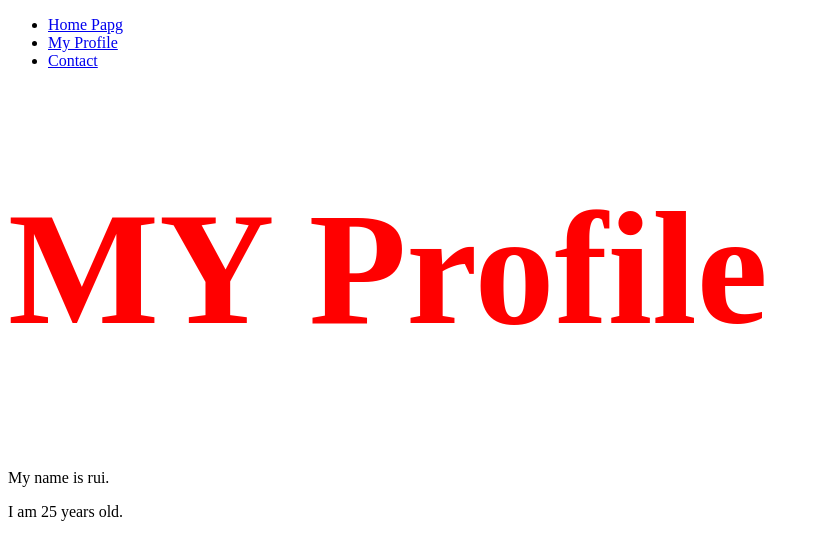
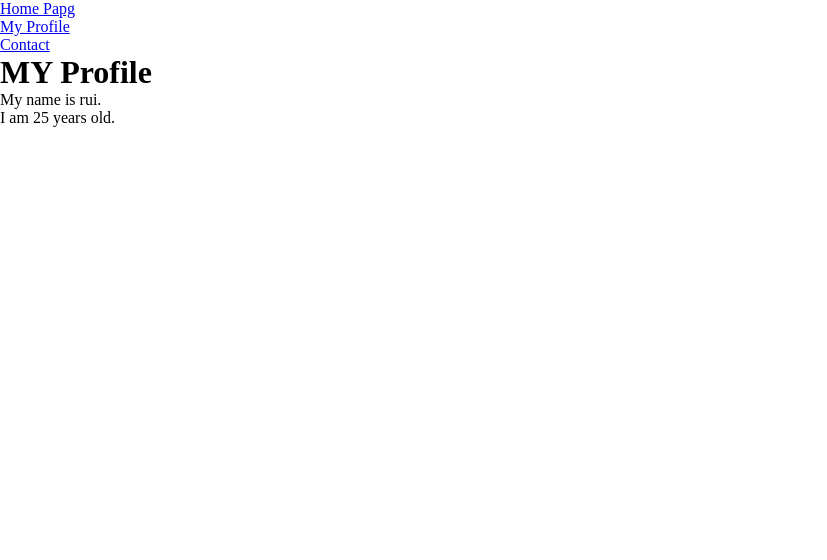
Before and after one commit to p111553/react, a React (Create React App) app: page / in a window 1280 px wide. Shown: the top 560 px of the page, without its empty margins (0-827 px from the left). Built offline with nearby package versions, Linux system fonts and the light colour scheme.

Commit message:
scss in jsx

```diff
--- a/src/App.js
+++ b/src/App.js
@@ -1,9 +1,9 @@
 import React from "react";
-
+import "./style/style.css";
 const App = () => {
   return (
     <div>
-      <h1 style={{ color: "red", fontSize: "10rem" }}>MY Profile</h1>
+      <h1>MY Profile</h1>
       <p>My name is rui.</p>
       <p>I am 25 years old.</p>
     </div>
--- /dev/null
+++ b/src/style/style.css
@@ -0,0 +1,5 @@
+* {
+  margin: 0;
+  padding: 0;
+  box-sizing: border-box;
+}/*# sourceMappingURL=style.css.map */
--- /dev/null
+++ b/src/style/style.scss
@@ -0,0 +1,5 @@
+* {
+  margin: 0;
+  padding: 0;
+  box-sizing: border-box;
+}
```
Also changed, not shown: 1 other file (tests, documents, lock files or other folders).
